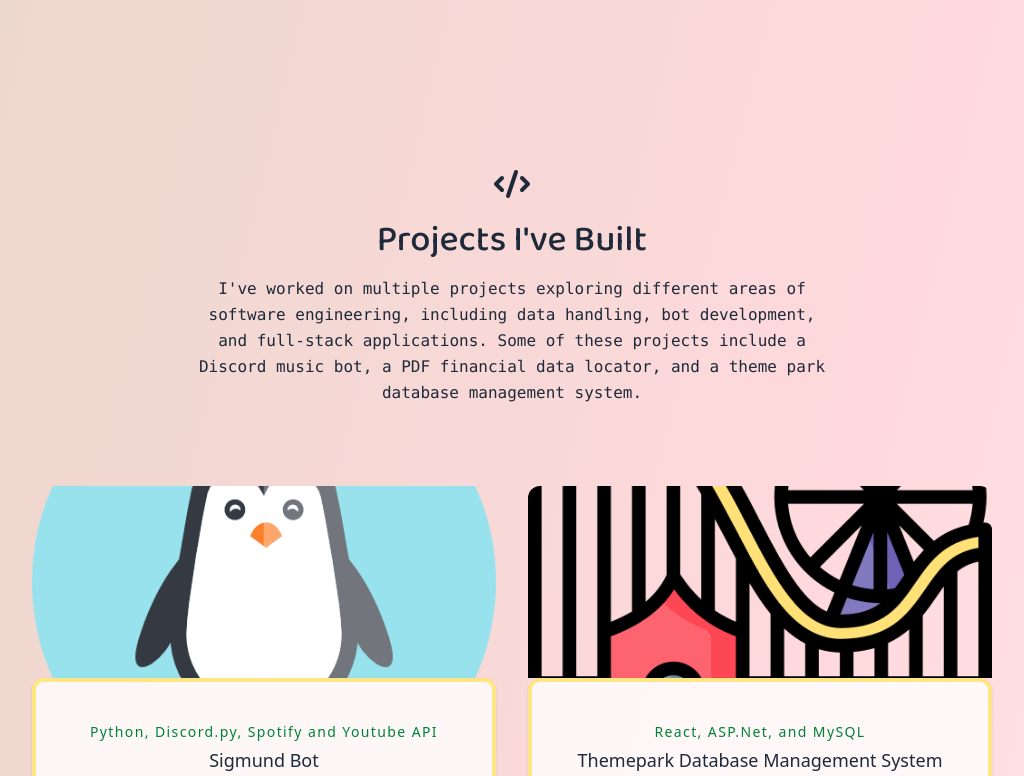
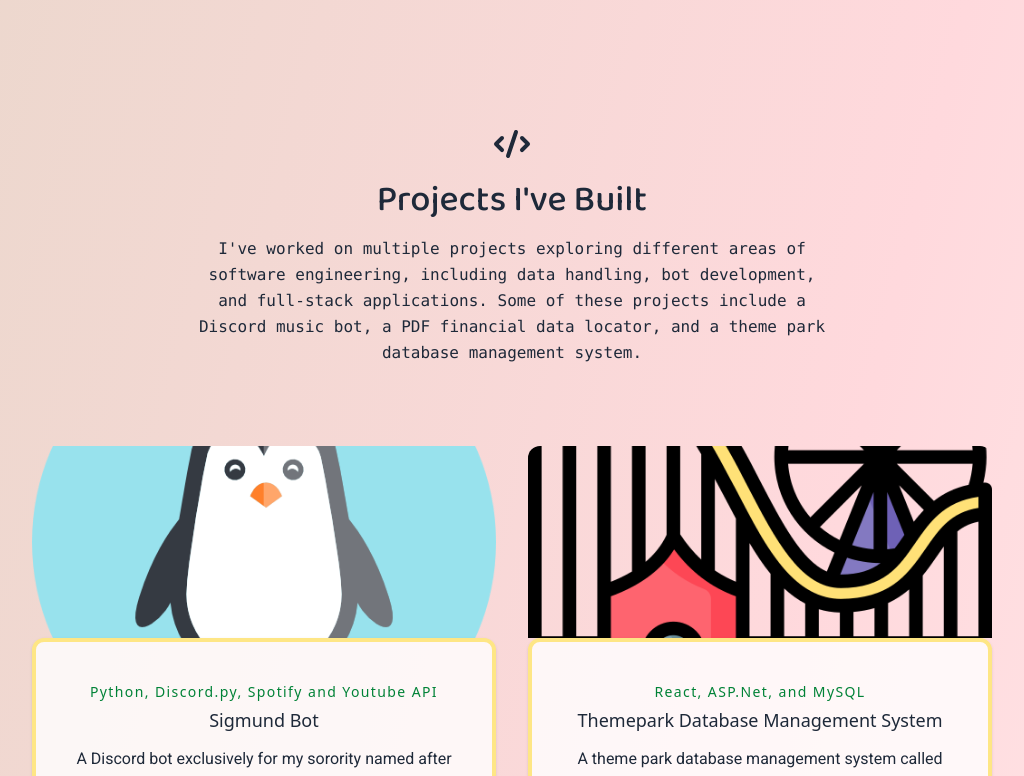
Before and after one commit to codeInDaSpace/PersonalPortfolio, a React (Vite) app: page / in a window 1280 px wide. Shown: the part 740-1516 px from the top of the page, without its empty margins (128-1152 px from the left). Built offline with nearby package versions, Linux system fonts and the light colour scheme.

Commit message:
fix project component scroll animation

```diff
--- a/src/components/Projects.jsx
+++ b/src/components/Projects.jsx
@@ -6,14 +6,14 @@ import { projects } from "../data";
 export default function Projects () {
 
     return (
-        <motion.div
+        <section id="projects" className="text-gray-800 body-font">
+            <div className="container px-5 mx-auto text-center lg:px-40 lg:px-40">
+                 <motion.div
         initial={{ opacity: 0, y: 50 }}
         whileInView={{ opacity: 1, y: 0 }}
         viewport={{ once: true, amount: 0.5 }}
         transition={{ duration: 0.8, ease: "easeOut" }}
         >
-        <section id="projects" className="text-gray-800 body-font">
-            <div className="container px-5 py-10 mx-auto text-center lg:px-40 lg:px-40">
                 <div className="flex flex-col w-full mb-20">
                     <CodeIcon className="mx-auto inline-block w-10 mb-4" />
                         <h1 className="sm:text-4xl text-3xl font-baloo font-medium mb-4 text-gray-800">
@@ -24,6 +24,7 @@ export default function Projects () {
                             Some of these projects include a Discord music bot, a PDF financial data locator, and a theme park database management system.
                         </p>
                 </div>
+                </motion.div>
                 <div className="flex flex-wrap -m-4">
                 {projects.map((project) => (
                     <a
@@ -53,6 +54,6 @@ export default function Projects () {
             </div>
 
         </section>
-        </motion.div>
+
     );
 }
```
